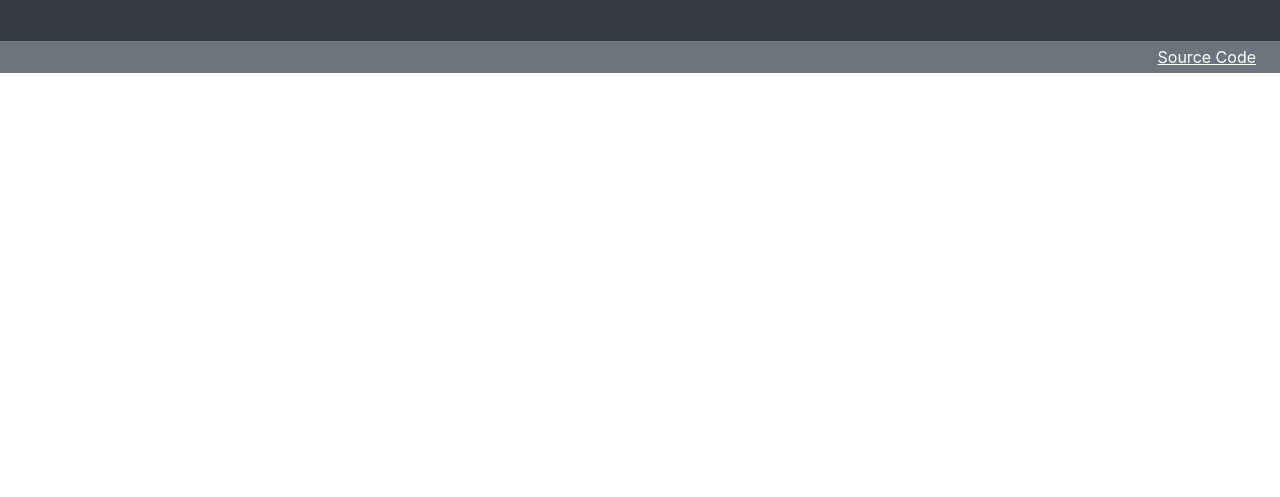
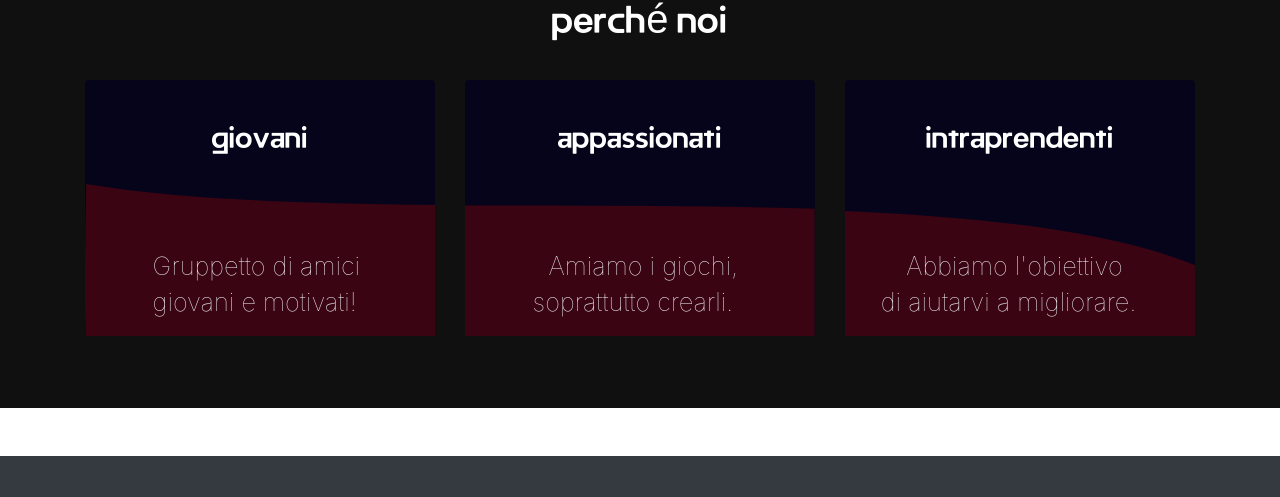
Before and after one commit to GameAnalysis/GameAnalysis, a plain HTML site: page public/index.html in a window 1280 px wide. Shown: the part 1429-1926 px from the top of the page. Before the commit the page ends 1502 px from the top, so only its background shows below. Drawn offline with nearby package versions, Linux system fonts and the light colour scheme; a web font is replaced by a local one.

Commit message:
Aggiunta sezione "perché noi"

```diff
--- a/public/index.html
+++ b/public/index.html
@@ -89,6 +89,42 @@
           </div>
         </div>
       </div>
+      <div class="container-fluid px-0 mb-5">
+        <svg class="img-fluid" xmlns="http://www.w3.org/2000/svg" width="1941.976" viewBox="20 0 1900 200"><defs><style>.b{fill:#101010;}</style></defs><path class="b" d="M14.508,931.023V219.978H0l14.508-22.351L1941.976,0V219.978h-7.468V931.023Z"/></svg>
+        <div class="container-fluid px-0" style="background-color: #101010;">
+          <div class="container pb-5">
+            <div class="row pb-4">
+              <h1 class="font-half-regular text-white mx-auto">perché noi</h1>
+            </div>
+            <div class="row">
+              <div class="col-4">
+                <div class="card mb-4 text-white border-0" style="background-color: #06041A;">
+                  <div class="card-body">
+                    <p class="card-text font-half-regular text-center mt-3" style="font-size: 2.5vw">giovani</p>
+                  </div>
+                  <svg xmlns="http://www.w3.org/2000/svg" viewBox="0 0 440 191"><defs><style>.a{fill:#3b0412;}</style></defs><path class="a" d="M964.485,191.947h-442V26.869c32.535.148,65.865.229,98.1.307,120.734.293,245.58.6,362.51,4.371H964.485v160.4Zm-522,0h-441c-.009,0-.845-.463-1.258-24.326C-.153,145.64-.243,98.717,1.485,0,54.983,9.062,120.3,15.545,201.161,19.82c65.692,3.473,142.374,5.538,241.324,6.5V191.946Zm1044.169,0H1044.485V33.9c99.219,4.442,181.2,11.489,250.629,21.543,19.019,2.754,37.348,5.781,54.478,9,17.683,3.319,34.627,6.94,50.364,10.763,16.2,3.936,31.623,8.205,45.828,12.69,14.592,4.607,28.343,9.58,40.87,14.779.7,43.817.66,65.754.506,76.441-.165,11.464-.492,12.784-.506,12.835Z"/><text class="tk-clone-rounded-latin" x="85" y="105" fill="#eceeef" dy=".3em">Gruppetto di amici</text><text class="tk-clone-rounded-latin" x="85" y="150" fill="#eceeef" dy=".3em">giovani e motivati!</text></svg>
+                </div>
+              </div>
+              <div class="col-4">
+                <div class="card mb-4 text-white border-0" style="background-color: #06041A;">
+                  <div class="card-body">
+                    <p class="card-text font-half-regular text-center mt-3" style="font-size: 2.5vw">appassionati</p>
+                  </div>
+                  <svg xmlns="http://www.w3.org/2000/svg" viewBox="525 0 440 191"><defs><style>.a{fill:#3b0412;}text{font-size: 2rem; font-weight: 100;}</style></defs><path class="a" d="M964.485,191.947h-442V26.869c32.535.148,65.865.229,98.1.307,120.734.293,245.58.6,362.51,4.371H964.485v160.4Zm-522,0h-441c-.009,0-.845-.463-1.258-24.326C-.153,145.64-.243,98.717,1.485,0,54.983,9.062,120.3,15.545,201.161,19.82c65.692,3.473,142.374,5.538,241.324,6.5V191.946Zm1044.169,0H1044.485V33.9c99.219,4.442,181.2,11.489,250.629,21.543,19.019,2.754,37.348,5.781,54.478,9,17.683,3.319,34.627,6.94,50.364,10.763,16.2,3.936,31.623,8.205,45.828,12.69,14.592,4.607,28.343,9.58,40.87,14.779.7,43.817.66,65.754.506,76.441-.165,11.464-.492,12.784-.506,12.835Z"/><text class="tk-clone-rounded-latin" x="630" y="105" fill="#eceeef" dy=".3em">Amiamo i giochi,</text><text class="tk-clone-rounded-latin" x="610" y="150" fill="#eceeef" dy=".3em">soprattutto crearli.</text></svg>
+                </div>
+              </div>
+              <div class="col-4">
+                <div class="card mb-4 text-white border-0" style="background-color: #06041A;">
+                  <div class="card-body">
+                    <p class="card-text font-half-regular text-center mt-3" style="font-size: 2.5vw">intraprendenti</p>
+                  </div>
+                  <svg xmlns="http://www.w3.org/2000/svg" viewBox="1045 0 440 191"><defs><style>.a{fill:#3b0412;}</style></defs><path class="a" d="M964.485,191.947h-442V26.869c32.535.148,65.865.229,98.1.307,120.734.293,245.58.6,362.51,4.371H964.485v160.4Zm-522,0h-441c-.009,0-.845-.463-1.258-24.326C-.153,145.64-.243,98.717,1.485,0,54.983,9.062,120.3,15.545,201.161,19.82c65.692,3.473,142.374,5.538,241.324,6.5V191.946Zm1044.169,0H1044.485V33.9c99.219,4.442,181.2,11.489,250.629,21.543,19.019,2.754,37.348,5.781,54.478,9,17.683,3.319,34.627,6.94,50.364,10.763,16.2,3.936,31.623,8.205,45.828,12.69,14.592,4.607,28.343,9.58,40.87,14.779.7,43.817.66,65.754.506,76.441-.165,11.464-.492,12.784-.506,12.835Z"/><text class="tk-clone-rounded-latin" x="1122" y="105" fill="#eceeef" dy=".3em">Abbiamo l'obiettivo</text><text class="tk-clone-rounded-latin" x="1090" y="150" fill="#eceeef" dy=".3em">di aiutarvi a migliorare.</text></svg>
+                </div>
+              </div>
+            </div>
+          </div>
+        </div>
+      </div>
     </main>
     <footer class="footer mt-auto bg-dark text-white">
       <div class="container p-5">
```
